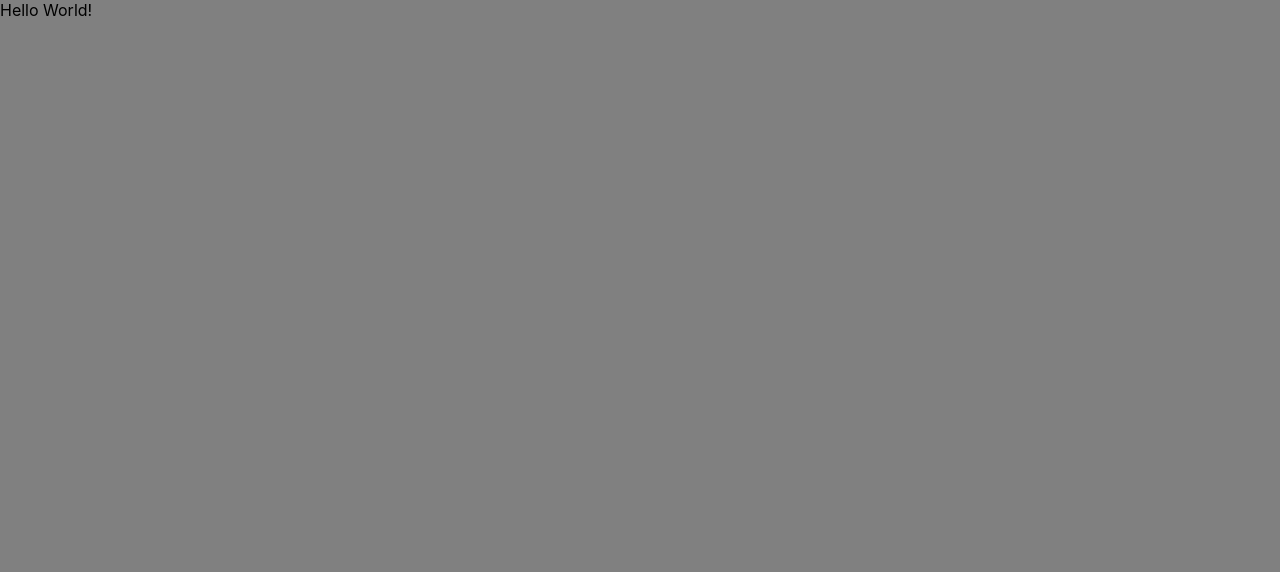
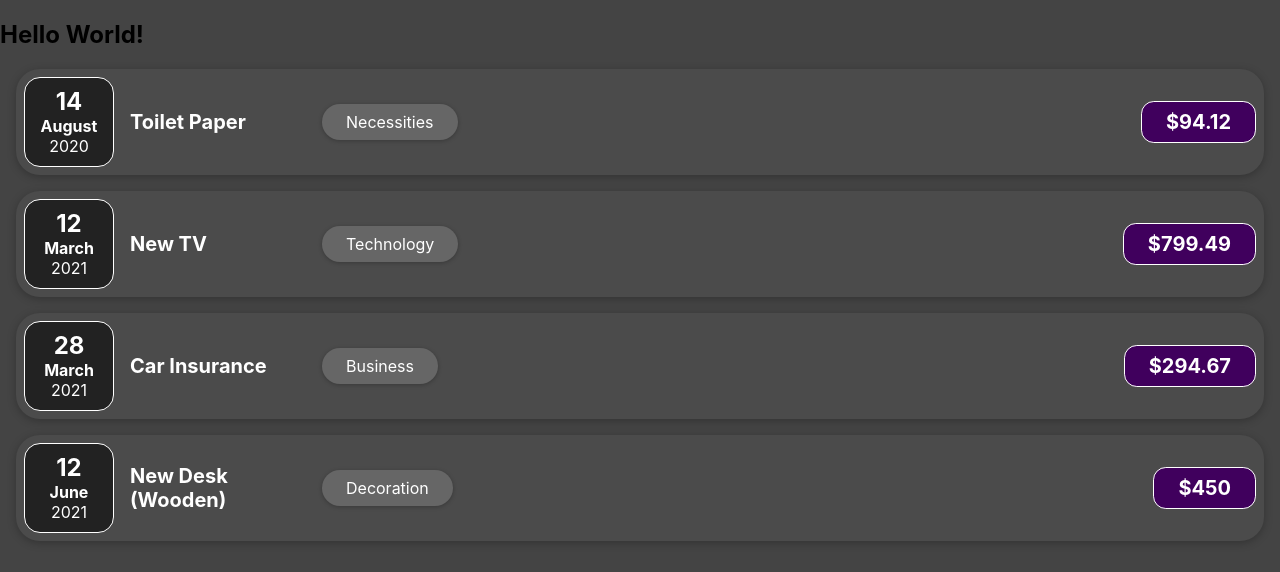
Before and after one commit to SamuelHill27/project, a React (Create React App) app: page / in a window 1280 px wide. Shown: the top 572 px of the page. Built offline with nearby package versions, Linux system fonts and the light colour scheme.

Commit message:
Complete Section 3 Assignment 1

```diff
--- a/src/App.js
+++ b/src/App.js
@@ -1,9 +1,64 @@
+import ExpenseItem from "./components/ExpenseItem";
+
 function App() {
+  const expenses = [
+    {
+      id: "e1",
+      title: "Toilet Paper",
+      amount: 94.12,
+      date: new Date(2020, 7, 14),
+      category: "Necessities",
+    },
+    {
+      id: "e2",
+      title: "New TV",
+      amount: 799.49,
+      date: new Date(2021, 2, 12),
+      category: "Technology",
+    },
+    {
+      id: "e3",
+      title: "Car Insurance",
+      amount: 294.67,
+      date: new Date(2021, 2, 28),
+      category: "Business",
+    },
+    {
+      id: "e4",
+      title: "New Desk (Wooden)",
+      amount: 450,
+      date: new Date(2021, 5, 12),
+      category: "Decoration",
+    },
+  ];
+
   return (
     <div className="App">
-      <header className="App-header">
-        Hello World!
-      </header>
+      <h2>Hello World!</h2>
+      <ExpenseItem
+        title={expenses[0].title}
+        amount={expenses[0].amount}
+        date={expenses[0].date}
+        category={expenses[0].category}
+      />
+      <ExpenseItem
+        title={expenses[1].title}
+        amount={expenses[1].amount}
+        date={expenses[1].date}
+        category={expenses[1].category}
+      />
+      <ExpenseItem
+        title={expenses[2].title}
+        amount={expenses[2].amount}
+        date={expenses[2].date}
+        category={expenses[2].category}
+      />
+      <ExpenseItem
+        title={expenses[3].title}
+        amount={expenses[3].amount}
+        date={expenses[3].date}
+        category={expenses[3].category}
+      />
     </div>
   );
 }
--- /dev/null
+++ b/src/components/ExpenseDate.css
@@ -0,0 +1,26 @@
+.expense-date {
+    display: flex;
+    flex-direction: column;
+    align-items: center;
+    justify-content: center;
+    width: 5.5rem;
+    height: 5.5rem;
+    background-color: #222;
+    color: white;
+    border-radius: 1rem;
+    border: 0.1rem solid white;
+}
+
+.expense-date__day {
+    font-size: 1.5rem;
+    font-weight: bold;
+}
+
+.expense-date__month {
+    font-size: 1rem;
+    font-weight: bold;
+}
+
+.expense-date__year {
+    font-size: 1rem;
+}
--- /dev/null
+++ b/src/components/ExpenseDate.js
@@ -0,0 +1,17 @@
+import './ExpenseDate.css';
+
+function ExpenseDate(props) {
+    const day = props.date.toLocaleString('en-UK', { day: '2-digit' });
+	const month = props.date.toLocaleString('en-UK', { month: 'long' });
+	const year = props.date.getFullYear();
+
+    return (
+        <div className='expense-date'>
+            <div className='expense-date__day'>{day}</div>
+            <div className='expense-date__month'>{month}</div>
+            <div className='expense-date__year'>{year}</div>
+        </div>
+    )
+}
+
+export default ExpenseDate;
--- /dev/null
+++ b/src/components/ExpenseItem.css
@@ -0,0 +1,71 @@
+.expense-item {
+  display: flex;
+  justify-content: space-between;
+  align-items: center;
+  box-shadow: 0 2px 8px rgba(0, 0, 0, 0.25);
+  padding: 0.5rem;
+  margin: 1rem;
+  border-radius: 1.5rem;
+  background-color: #4b4b4b;
+}
+
+.expense-item__description {
+  display: flex;
+  flex-direction: column;
+  gap: 1rem;
+  align-items: flex-end;
+  flex-flow: column-reverse;
+  justify-content: flex-start;
+  flex: 1;
+}
+
+/* title */
+.expense-item h2 {
+  font-size: 1rem;
+  margin: 0;
+  width: 10rem;
+  color: white;
+}
+
+.expense-item__category {
+  color: white;
+  background-color: #666;
+  padding: 0.5rem;
+  border-radius: 2rem;
+  font-size: 0.8rem;
+  box-shadow: 0 1px 4px rgba(0, 0, 0, 0.25);
+}
+
+.expense-item__price {
+  font-size: 1rem;
+  font-weight: bold;
+  color: white;
+  background-color: #40005d;
+  border: 1px solid white;
+  padding: 0.5rem;
+  border-radius: 0.8rem;
+}
+
+@media (min-width: 580px) {
+  .expense-item__description {
+    flex-direction: row;
+    align-items: center;
+    justify-content: flex-start;
+    flex: 1;
+  }
+
+  .expense-item__description h2 {
+    font-size: 1.25rem;
+    margin: 0 1rem;
+  }
+
+  .expense-item__category {
+    padding: 0.5rem 1.5rem;
+    font-size: 1rem;
+  }
+
+  .expense-item__price {
+    font-size: 1.25rem;
+    padding: 0.5rem 1.5rem;
+  }
+}
--- /dev/null
+++ b/src/components/ExpenseItem.js
@@ -0,0 +1,17 @@
+import './ExpenseItem.css';
+import ExpenseDate from './ExpenseDate';
+
+function ExpenseItem(props) {
+  return (
+    <div className='expense-item'>
+			<ExpenseDate date={props.date} />
+      <div className='expense-item__description'>
+        <h2>{props.title}</h2>
+				<div className='expense-item__category'>{props.category}</div>
+      </div>
+			<div className='expense-item__price'>${props.amount}</div>
+    </div>
+  );
+}
+
+export default ExpenseItem;
--- a/src/index.css
+++ b/src/index.css
@@ -6,7 +6,7 @@ body {
   -webkit-font-smoothing: antialiased;
   -moz-osx-font-smoothing: grayscale;
 
-  background-color: gray;
+  background-color: #444;
 }
 
 code {
```
